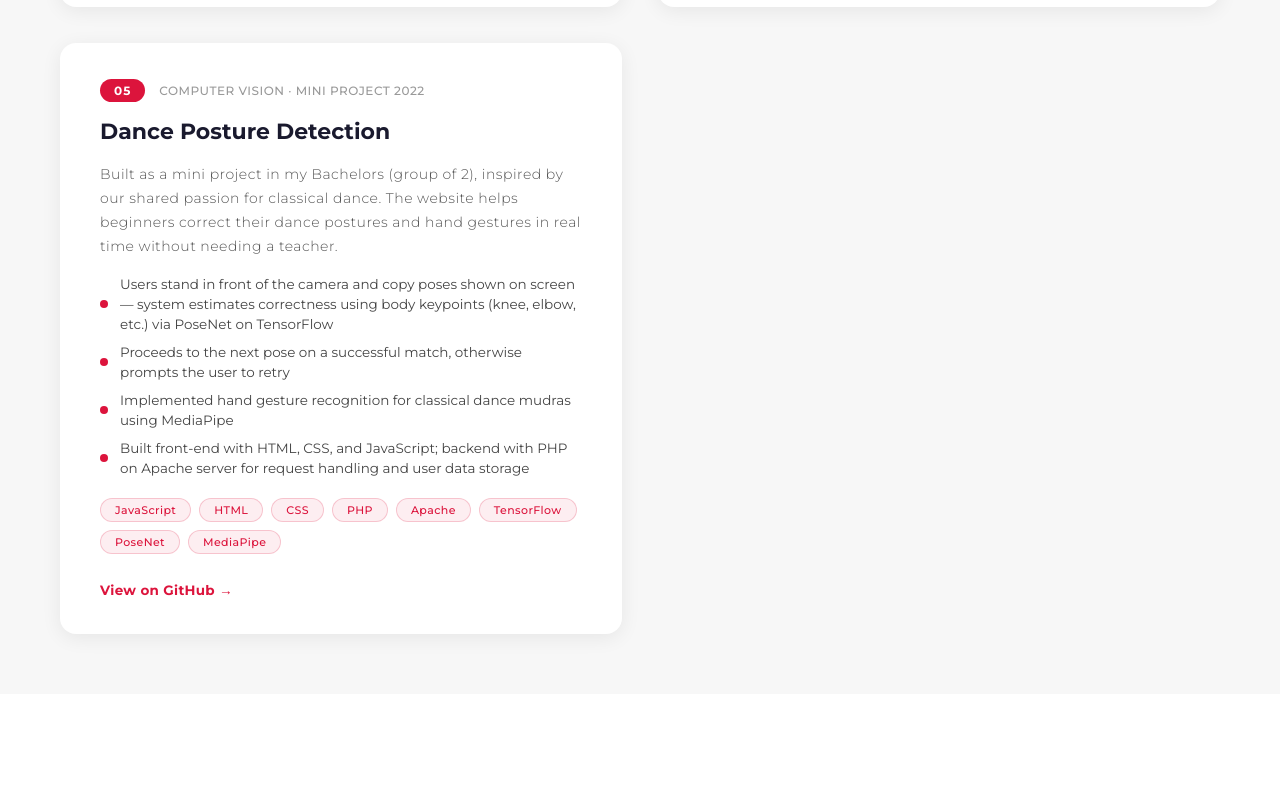
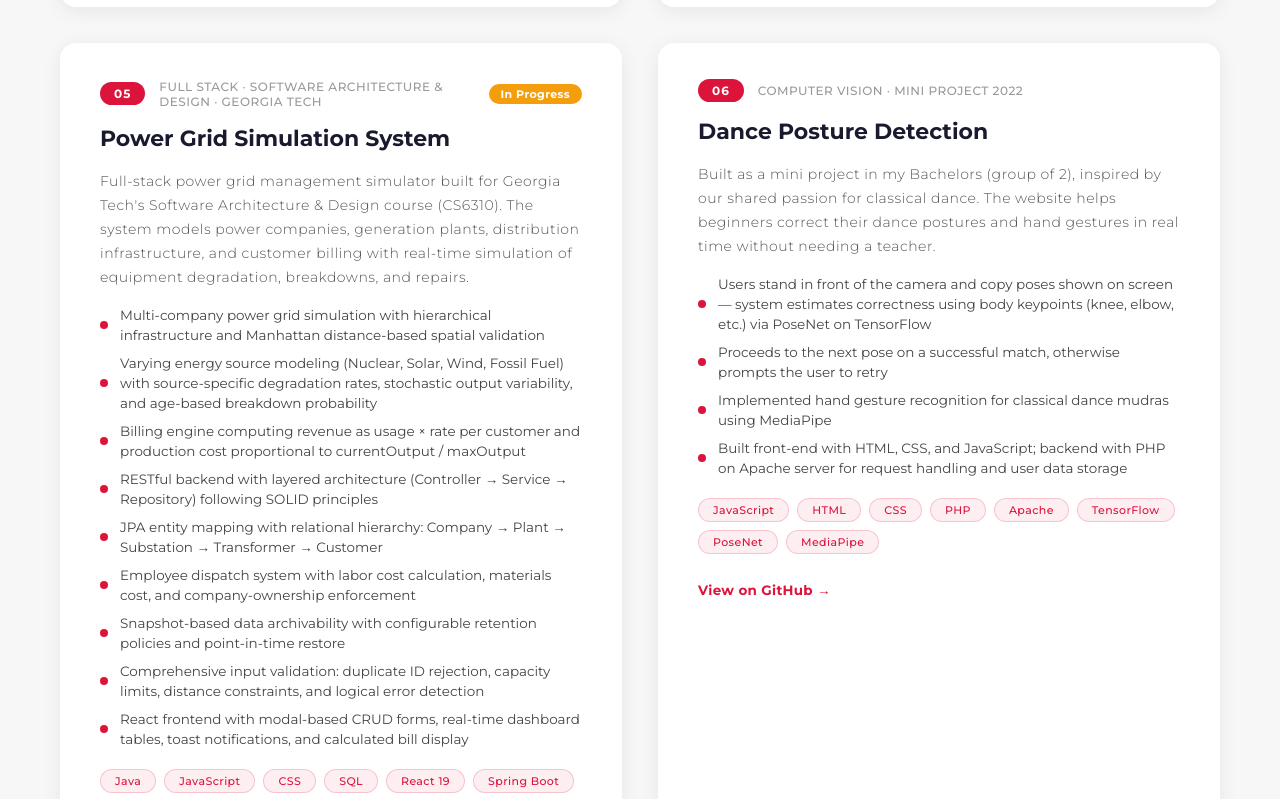
Before and after one commit to LishaRanganath/Lisha_Portfolio, a React (Create React App) app: page / in a window 1280 px wide. Shown: the part 3918-4717 px from the top of the page. Built offline with nearby package versions, Linux system fonts and the light colour scheme.

Commit message:
portfolio updated

```diff
--- a/src/components/Contact/Contact.jsx
+++ b/src/components/Contact/Contact.jsx
@@ -10,7 +10,7 @@ const contactItems = [
   {
     icon: 'https://img.icons8.com/bubbles/100/000000/new-post.png',
     title: 'Email',
-    details: ['lishar2002@gmail.com'],
+    details: ['lishar2002@gmail.com', 'lranganath3@gatech.edu'],
     alt: 'email icon',
   },
   {
--- a/src/components/Introduction/Introduction.jsx
+++ b/src/components/Introduction/Introduction.jsx
@@ -36,7 +36,7 @@ function Introduction() {
             </div>
             <div className="introduction__actions">
               <a
-                href="https://drive.google.com/uc?export=download&id=1fKBKC_GkX5YcZDt4fTKDKugh4koxsApu"
+                href="https://drive.google.com/uc?export=download&id=1BLctau4f7I1Xae2sKK1jQmZM4qReArPz"
                 className="introduction__btn introduction__btn--primary"
                 download
                 rel="noopener noreferrer"
--- a/src/components/Projects/Projects.css
+++ b/src/components/Projects/Projects.css
@@ -94,6 +94,19 @@
   color: #999;
   letter-spacing: 0.05rem;
   text-transform: uppercase;
+}
+
+/* ── Status badge ── */
+#projects .project-card__status {
+  font-size: 1.1rem;
+  font-weight: 600;
+  color: #fff;
+  background-color: #f59e0b;
+  padding: 3px 12px;
+  border-radius: 20px;
+  letter-spacing: 0.04rem;
+  margin-left: auto;
+  white-space: nowrap;
 }
 
 /* ── Title ── */
--- a/src/components/Projects/Projects.jsx
+++ b/src/components/Projects/Projects.jsx
@@ -60,6 +60,25 @@ const projectsData = [
   },
   {
     number: '05',
+    title: 'Power Grid Simulation System',
+    category: 'Full Stack · Software Architecture & Design · Georgia Tech',
+    status: 'In Progress',
+    desc: 'Full-stack power grid management simulator built for Georgia Tech\'s Software Architecture & Design course (CS6310). The system models power companies, generation plants, distribution infrastructure, and customer billing with real-time simulation of equipment degradation, breakdowns, and repairs.',
+    highlights: [
+      'Multi-company power grid simulation with hierarchical infrastructure and Manhattan distance-based spatial validation',
+      'Varying energy source modeling (Nuclear, Solar, Wind, Fossil Fuel) with source-specific degradation rates, stochastic output variability, and age-based breakdown probability',
+      'Billing engine computing revenue as usage × rate per customer and production cost proportional to currentOutput / maxOutput',
+      'RESTful backend with layered architecture (Controller → Service → Repository) following SOLID principles',
+      'JPA entity mapping with relational hierarchy: Company → Plant → Substation → Transformer → Customer',
+      'Employee dispatch system with labor cost calculation, materials cost, and company-ownership enforcement',
+      'Snapshot-based data archivability with configurable retention policies and point-in-time restore',
+      'Comprehensive input validation: duplicate ID rejection, capacity limits, distance constraints, and logical error detection',
+      'React frontend with modal-based CRUD forms, real-time dashboard tables, toast notifications, and calculated bill display',
+    ],
+    tags: ['Java', 'JavaScript', 'CSS', 'SQL', 'React 19', 'Spring Boot', 'JPA/Hibernate', 'H2 Database', 'REST API', 'Docker', 'Maven', 'Node.js'],
+  },
+  {
+    number: '06',
     title: 'Dance Posture Detection',
     category: 'Computer Vision · Mini Project 2022',
     desc: 'Built as a mini project in my Bachelors (group of 2), inspired by our shared passion for classical dance. The website helps beginners correct their dance postures and hand gestures in real time without needing a teacher.',
@@ -91,6 +110,9 @@ function Projects() {
               <div className="project-card__top">
                 <span className="project-card__number">{project.number}</span>
                 <span className="project-card__category">{project.category}</span>
+                {project.status && (
+                  <span className="project-card__status">{project.status}</span>
+                )}
               </div>
               <h2 className="project-card__title">{project.title}</h2>
               <p className="project-card__desc">{project.desc}</p>
```
